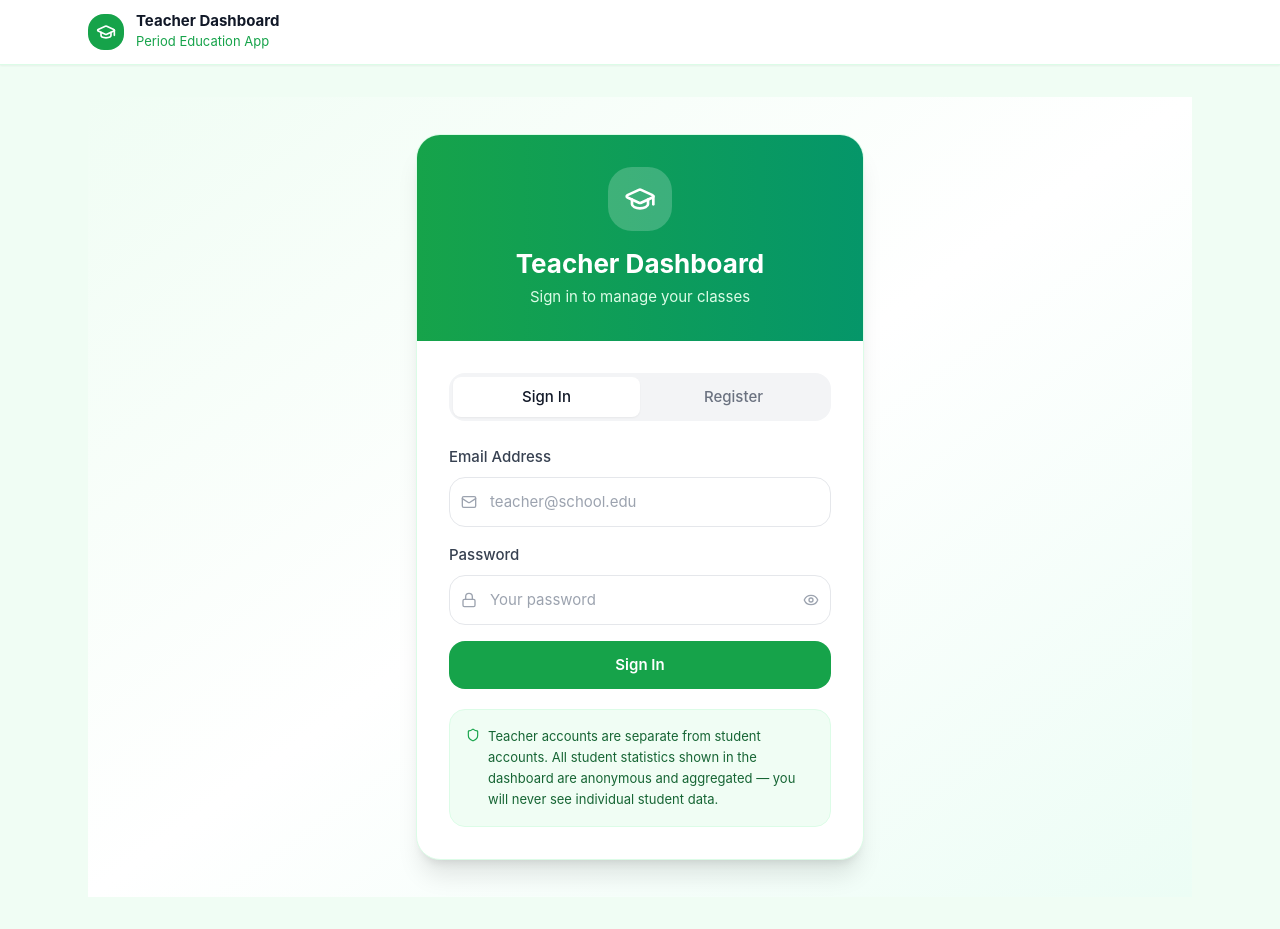
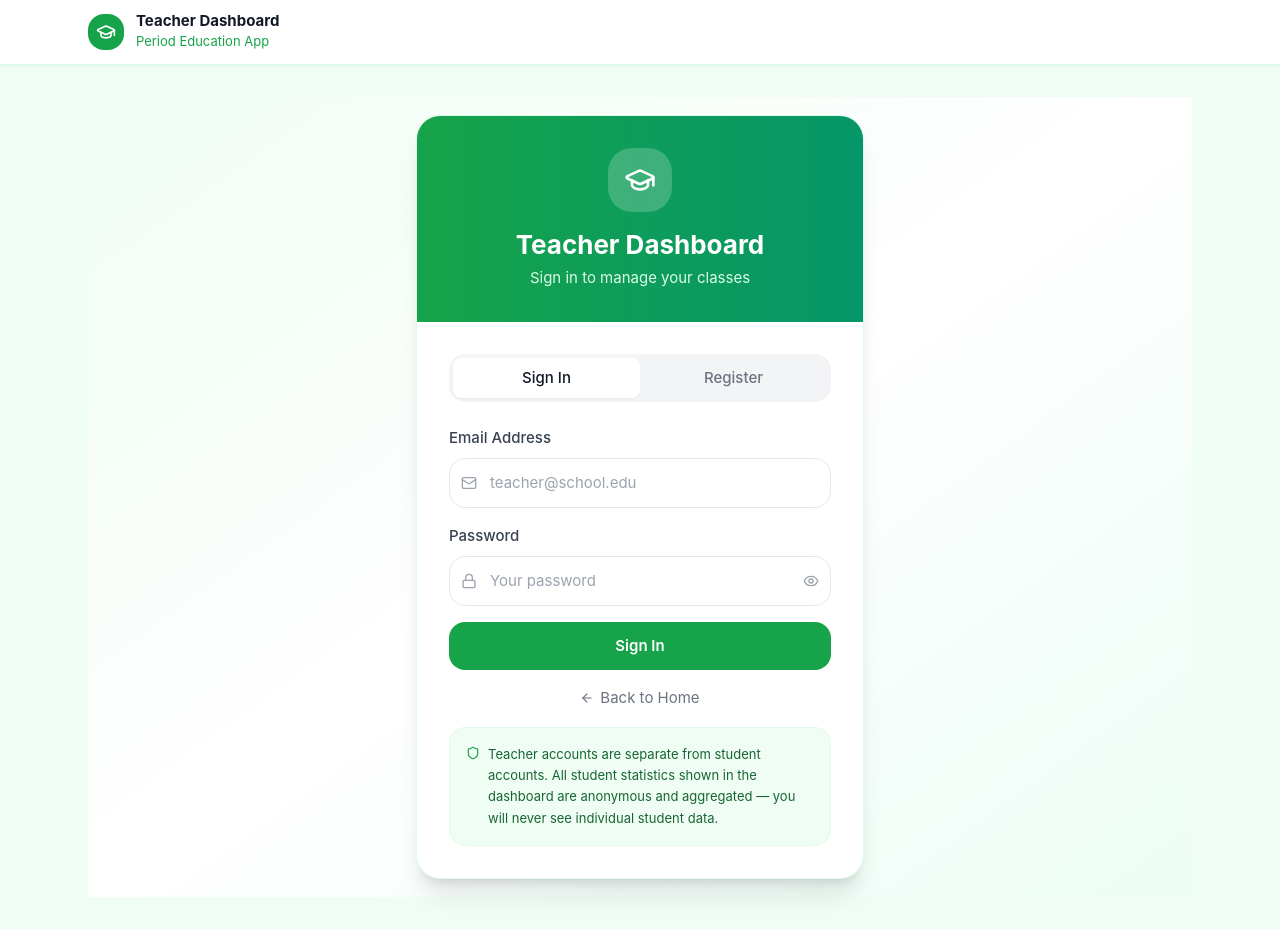
Before and after one commit to ysharma31/menstruation-education-app, a React (Vite) app: page /teacher in a window 1280 px wide. Built offline with nearby package versions, Linux system fonts and the light colour scheme; no server answers.

Commit message:
Updated TeacherAuth.jsx

```diff
--- a/src/pages/teacher/TeacherAuth.jsx
+++ b/src/pages/teacher/TeacherAuth.jsx
@@ -1,6 +1,6 @@
 import { useState } from 'react';
-import { useNavigate } from 'react-router-dom';
-import { GraduationCap, Mail, Lock, Eye, EyeOff, User, Shield } from 'lucide-react';
+import { useNavigate, Link } from 'react-router-dom';
+import { GraduationCap, Mail, Lock, Eye, EyeOff, User, Shield, ArrowLeft } from 'lucide-react';
 import { supabase } from '../../lib/supabase';
 
 const TeacherAuth = () => {
@@ -197,7 +197,17 @@ const TeacherAuth = () => {
               </button>
             </form>
 
-            <div className="mt-5 p-4 bg-green-50 rounded-xl border border-green-100">
+            <div className="mt-4 text-center">
+              <Link
+                to="/"
+                className="inline-flex items-center gap-1.5 text-sm text-gray-500 hover:text-gray-700 transition-colors"
+              >
+                <ArrowLeft size={14} />
+                Back to Home
+              </Link>
+            </div>
+
+            <div className="mt-4 p-4 bg-green-50 rounded-xl border border-green-100">
               <div className="flex items-start gap-2">
                 <Shield size={14} className="text-green-600 flex-shrink-0 mt-0.5" />
                 <p className="text-xs text-green-800 leading-relaxed">
```
